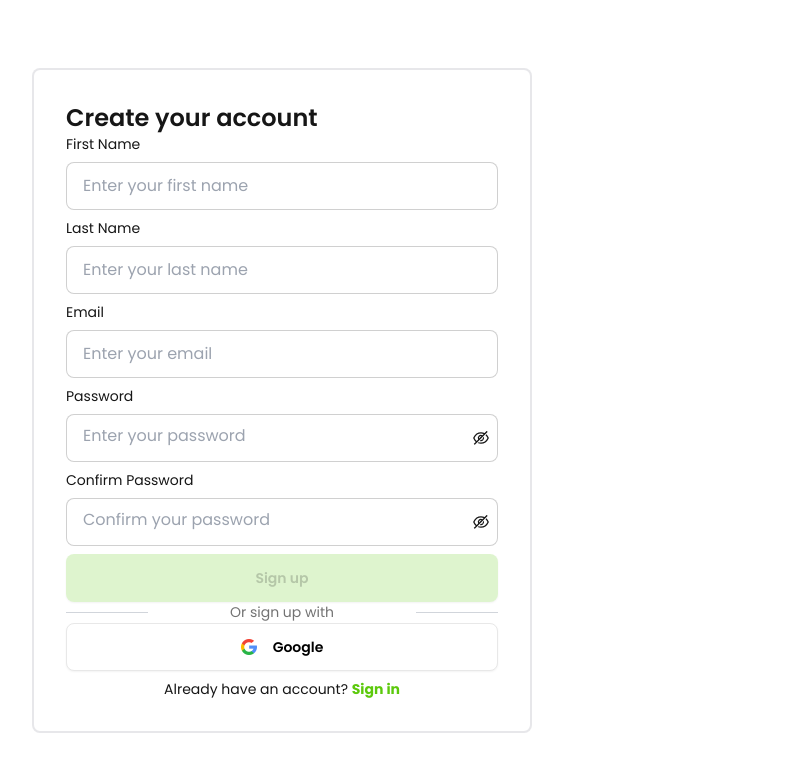
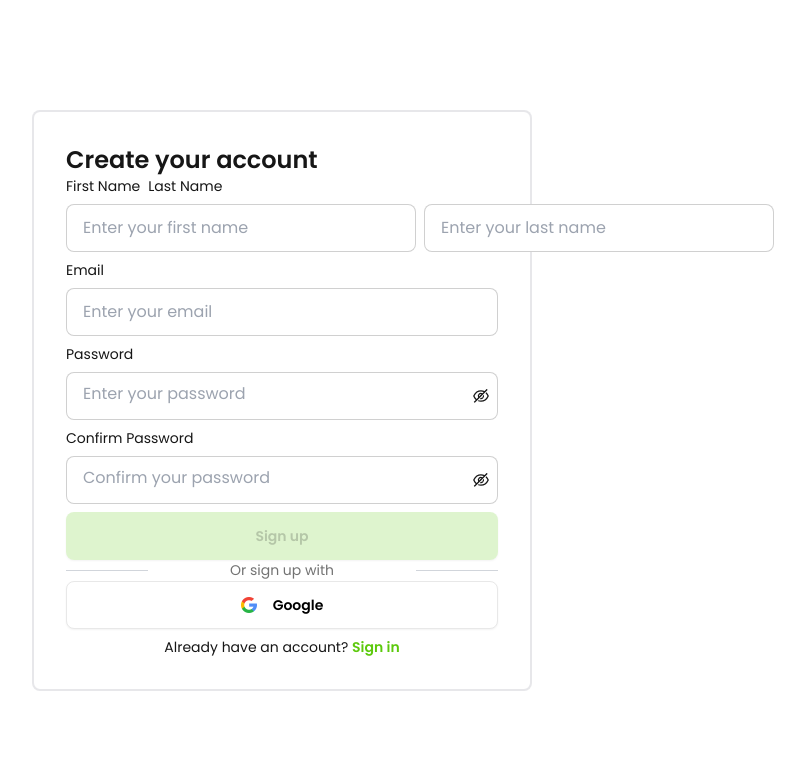
Before and after one commit to ygfest/secure-track-admin, a React (Vite) app in the folder client/: page /sign-up in a window 1280 px wide. Shown: the top 772 px of the page, without its empty margins (358-1163 px from the left). Built offline with nearby package versions, Linux system fonts and the light colour scheme.

Commit message:
Fixed the signup form added underscore as a special char

```diff
--- a/client/src/components/SignUp.jsx
+++ b/client/src/components/SignUp.jsx
@@ -29,6 +29,14 @@ export default function SignUp() {
   const validate = () => {
     const newErrors = {};
 
+    if (!formData.firstname) {
+      newErrors.firstname = "First name is required";
+    }
+
+    if (!formData.lastname) {
+      newErrors.lastname = "Last name is required";
+    }
+
     if (!formData.email) {
       newErrors.email = "Email is required";
     } else if (!/\S+@\S+\.\S+/.test(formData.email)) {
@@ -36,7 +44,8 @@ export default function SignUp() {
     }
 
     const passwordRegex =
-      /^(?=.*[a-z])(?=.*[A-Z])(?=.*\d)(?=.*[@$!%*?&])[A-Za-z\d@$!%*?&]{8,}$/;
+      /^(?=.*[a-z])(?=.*[A-Z])(?=.*\d)(?=.*[@$!%*?&_])[A-Za-z\d@$!%*?&_]{8,}$/;
+
     if (!formData.password) {
       newErrors.password = "Password is required";
     } else if (!passwordRegex.test(formData.password)) {
@@ -73,7 +82,7 @@ export default function SignUp() {
       );
 
       if (response.data.status) {
-        console.log("Navigating to dashBoard");
+        console.log("Navigating to dashboard");
         setIsPending(false);
         navigate("/user");
       } else {
@@ -97,12 +106,20 @@ export default function SignUp() {
           Create your account
         </h2>
         <div className="flex flex-col gap-2">
-          <label htmlFor="firstname" className="text-sm">
+          <div className="flex flex-row">
+            <label htmlFor="firstname" className="text-sm mr-2">
               First Name
             </label>
+            <label htmlFor="lastname" className="text-sm">
+              Last Name
+            </label>
+          </div>
+
+          <div className="flex flex-row gap-2">
             <input
               type="text"
               name="firstname"
+              id="firstname"
               className="input input-bordered"
               value={formData.firstname}
               onChange={handleChange}
@@ -112,18 +129,19 @@ export default function SignUp() {
               <p className="text-red-500">{errors.firstname}</p>
             )}
 
-          <label htmlFor="lastname" className="text-sm">
-            Last Name
-          </label>
             <input
               type="text"
               name="lastname"
+              id="lastname"
               className="input input-bordered"
               value={formData.lastname}
               onChange={handleChange}
               placeholder="Enter your last name"
             />
-          {errors.lastname && <p className="text-red-500">{errors.lastname}</p>}
+            {errors.lastname && (
+              <p className="text-red-500">{errors.lastname}</p>
+            )}
+          </div>
 
           <label htmlFor="email" className="text-sm">
             Email
@@ -131,6 +149,7 @@ export default function SignUp() {
           <input
             type="email"
             name="email"
+            id="email"
             className="input input-bordered"
             value={formData.email}
             onChange={handleChange}
@@ -145,6 +164,7 @@ export default function SignUp() {
             <input
               type={isPasswordVisible ? "text" : "password"}
               name="password"
+              id="password"
               className="w-full pr-4"
               style={{
                 paddingTop: "calc(0.675rem - 1px)",
@@ -175,6 +195,7 @@ export default function SignUp() {
             <input
               type={isConfirmPasswordVisible ? "text" : "password"}
               name="confirmPassword"
+              id="confirmPassword"
               className="w-full pr-4"
               style={{
                 paddingTop: "calc(0.675rem - 1px)",
@@ -230,7 +251,7 @@ export default function SignUp() {
 
         <p className="text-center text-sm mt-2">
           Already have an account?{" "}
-          <Link to="/sign-in" className="text-primary font-bold">
+          <Link to="/sign-in" className="font-semibold text-primary">
             Sign in
           </Link>
         </p>
--- a/client/src/index.css
+++ b/client/src/index.css
@@ -34,9 +34,10 @@ p {
   background-color: none;
 }
 ::-webkit-scrollbar-thumb {
-  background-color: rgba(232, 231, 231, 0.457);
+  background-color: rgba(100, 100, 100, 0.457);
+
   border-radius: 20px;
 }
 ::-webkit-scrollbar-thumb:hover {
-  background-color: rgba(232, 231, 231, 0.29);
+  background-color: rgba(69, 69, 69, 0.69);
 }
```
Lines whose indentation alone changed are shown as unchanged.
